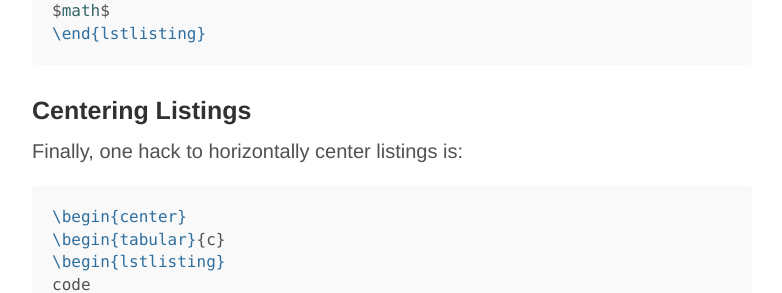
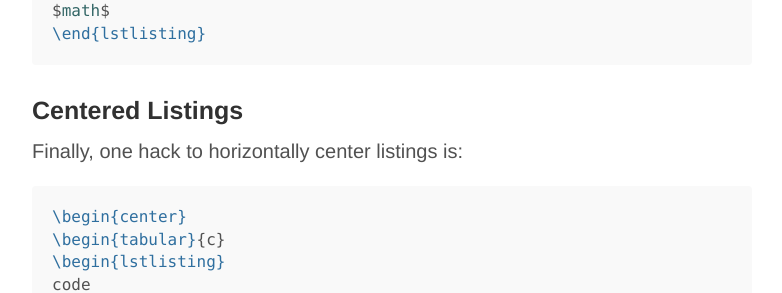
Before and after one commit to gstew5/gstew5.github.io, a Jekyll site: the page built from index.html, in a window 1280 px wide and 900 px high, scrolled down 1852 px. Shown: the part 205-498 px from the top of the window, without its empty margins (248-1030 px from the left). Built offline with Jekyll 4.4.1, drawn with Linux system fonts in a browser that asks for light colours; Markdown is read by kramdown in place of the engine named in the settings; the list of posts is cut into pages by our own code.

Commit message:
Update 2014-07-16-HOWTO:-prettify-coq-code-with-listings.md

````diff
--- a/_posts/2014-07-16-HOWTO:-prettify-coq-code-with-listings.md
+++ b/_posts/2014-07-16-HOWTO:-prettify-coq-code-with-listings.md
@@ -73,7 +73,7 @@ $math$
 \end{lstlisting}
 ```
 
-### Centering Listings
+### Centered Listings
 Finally, one hack to horizontally center listings is:
 
 ``` latex
````
